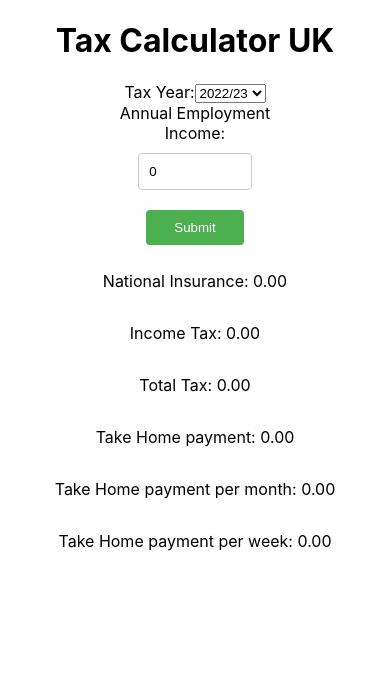
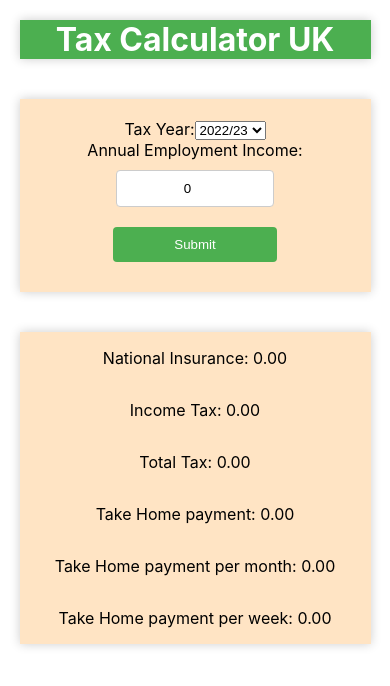
Before and after one commit to asaad227/taxCalculator, a React (Create React App) app: page / in a window 390 px wide. Shown: the top 686 px of the page. Built offline with nearby package versions, Linux system fonts and the light colour scheme.

Commit message:
update display

```diff
--- a/src/App/App.css
+++ b/src/App/App.css
@@ -4,18 +4,36 @@
   text-align: center;
 }
 
+.App h1 {
+  display: flex;
+  justify-content: center;
+  margin: 20px auto;
+  width: 50vw;
+  align-items: center;
+  background-color: #4CAF50;
+  color: white;
+  box-sizing: border-box;
+  box-shadow: 0 0 10px rgba(0,0,0,0.2);
+
+}
+
 .App form {
   display: flex;
   flex-direction: column;
   align-items: center;
-  margin: 0 auto;
-  width: 50%;
+  margin: 20px auto;
+  width: 50vw;
+  padding: 20px;
+  box-sizing: border-box;
+  box-shadow: 0 0 10px rgba(0,0,0,0.2);
+  background-color: bisque;
 }
 
 .App form input {
+  text-align: center;
   margin: 10px 0;
   padding: 10px;
-  width: 23.5vw;
+  width: 12.5vw;
   border: 1px solid #ccc;
   border-radius: 4px;
 }
@@ -23,7 +41,7 @@
 .App form input[type="submit"] {
   background-color: #4CAF50;
   border: none;
-  width: 25vw;
+  width: 13.5vw;
   color: white;
   cursor: pointer;
 }
@@ -31,3 +49,32 @@
 .App form input:focus {
   outline: none;
 }
+
+.flex-container{
+  display: flex;
+  flex-direction: column;
+  justify-content: space-between;
+  width: 50vw;
+  margin: 20px auto;
+  box-sizing: border-box;
+  box-shadow: 0 0 10px rgba(0,0,0,0.2);
+  background-color: bisque;
+}
+
+@media screen and (max-width: 600px) {
+  .App h1 {
+    width: 90vw;
+  }
+  .App form {
+    width: 90vw;
+  }
+  .App form input {
+    width: 35vw;
+  }
+  .App form input[type="submit"] {
+    width: 42vw;
+  }
+  .flex-container{
+    width: 90vw;
+  }
+}
--- a/src/App/App.js
+++ b/src/App/App.js
@@ -58,13 +58,14 @@ const tax = libary;
         </label>
         <input type="submit" value="Submit" />
       </form>
+      <div className='flex-container result'>
       <p>National Insurance: {ni.toFixed(2)}</p>
       <p>Income Tax: {incomeTax.toFixed(2)}</p>
       <p>Total Tax: {data.toFixed(2)}</p>
       <p>Take Home payment: {netIncome.toFixed(2)}</p>
       <p>Take Home payment per month: {monthlyIncome.toFixed(2)}</p>
       <p>Take Home payment per week: {weeklyIncome.toFixed(2)}</p>
-
+      </div>
 
 
     </div>
```
